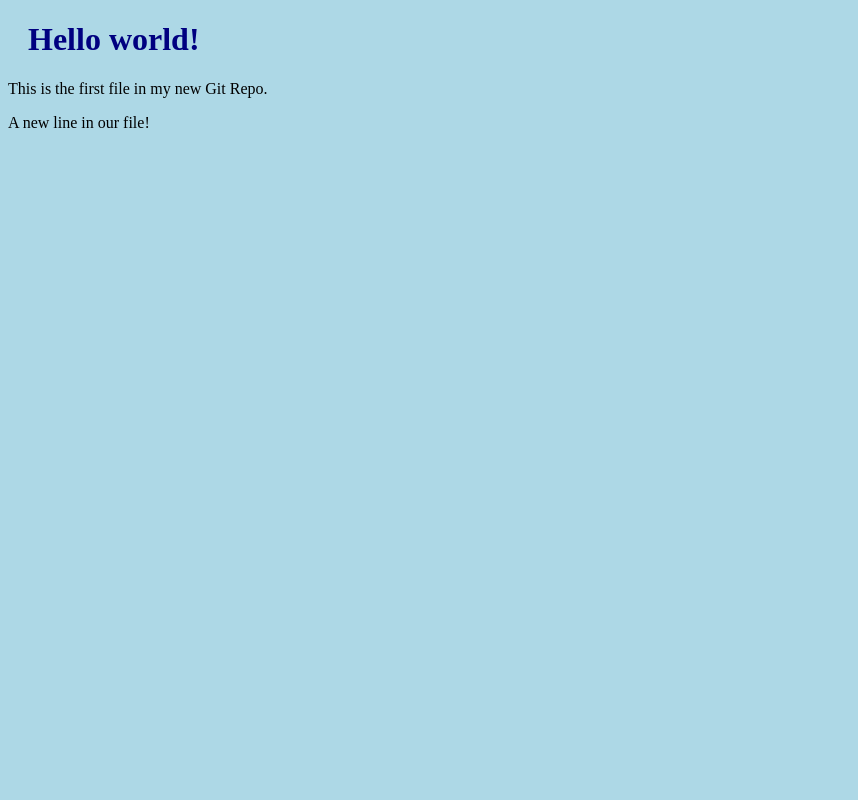
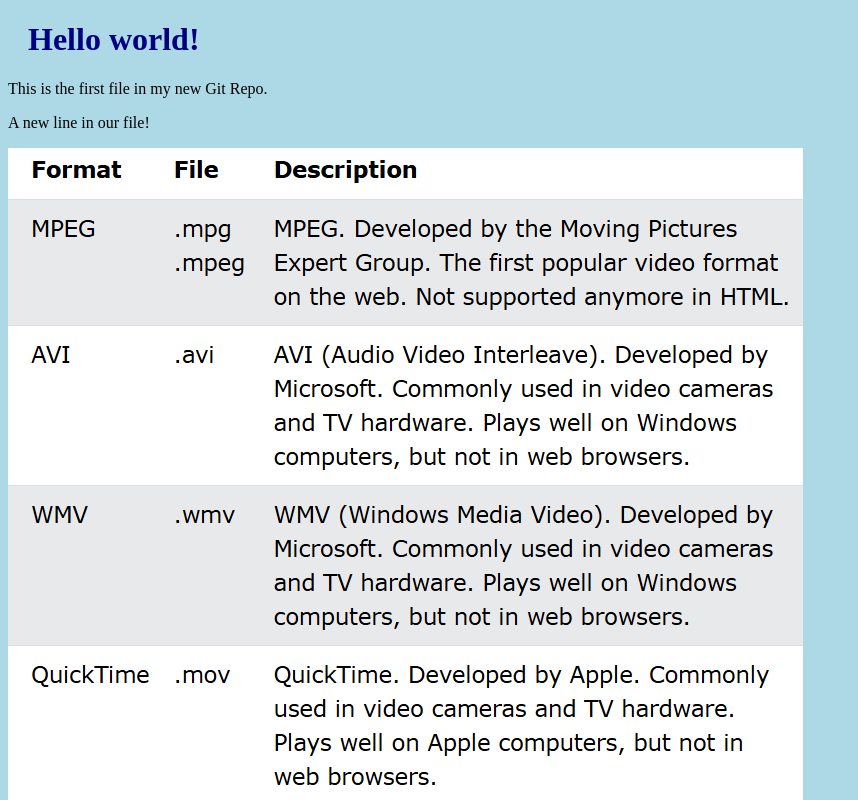
Before and after one commit to XUENICAI/hello-world, a plain HTML site: page index.html in a window 1280 px wide. Shown: the top 800 px of the page, without its empty margins (0-858 px from the left). Drawn offline with Linux system fonts and the light colour scheme.

Commit message:
added new image

```diff
--- a/index.html
+++ b/index.html
@@ -9,6 +9,6 @@
 <h1>Hello world!</h1>
 <p>This is the first file in my new Git Repo.</p>
 <p>A new line in our file!</p>
-
+<img src="html-14.png">
 </body>
 </html>
```
